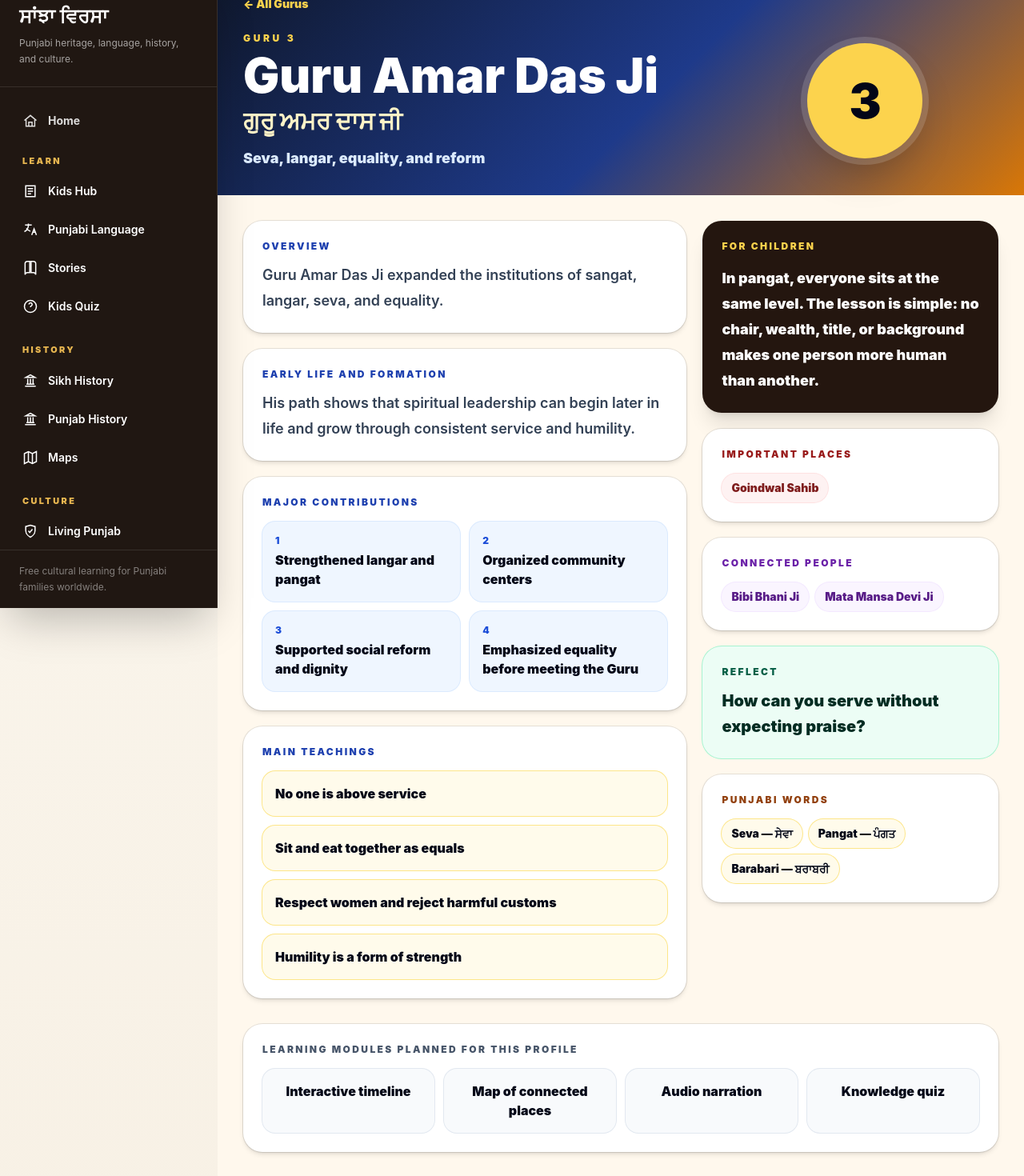
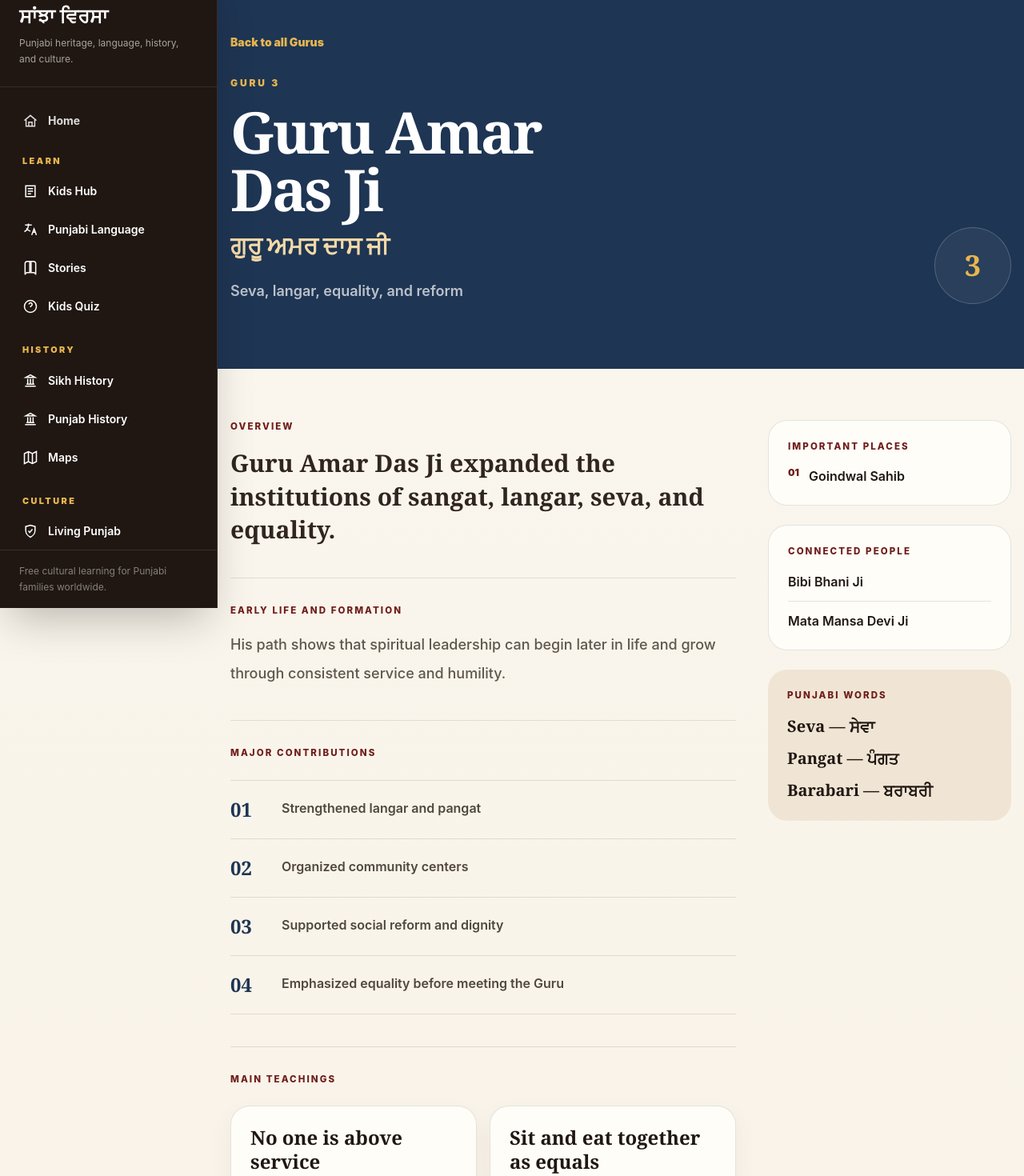
Before and after one commit to Gagan8atwal/sanjha-virsa, a Next.js app: page /heritage/gurus/guru-amar-das-ji in a window 1280 px wide. Shown: the part 40-1510 px from the top of the page at 80% size. Built offline with nearby package versions, Linux system fonts and the light colour scheme.

Commit message:
Redesign Guru profiles as respectful text-first chapters

```diff
--- a/components/GuruProfilePage.tsx
+++ b/components/GuruProfilePage.tsx
@@ -2,82 +2,101 @@ import type { GuruProfile } from '../lib/sikh-history';
 
 export default function GuruProfilePage({ guru }: { guru: GuruProfile }) {
   return (
-    <main className="min-h-screen bg-[#fff8ed] text-slate-950">
-      <section className="bg-[linear-gradient(135deg,#0f172a,#1e3a8a_55%,#d97706)] text-white">
-        <div className="mx-auto max-w-6xl px-5 py-8 md:px-8">
-          <a href="/heritage#gurus" className="text-sm font-black text-amber-300">← All Gurus</a>
-          <div className="mt-6 grid gap-6 lg:grid-cols-[1fr_0.35fr] lg:items-center">
+    <main className="sv-page">
+      <section className="border-b border-black/10 bg-[#1e3553] text-white">
+        <div className="sv-container py-14 md:py-20">
+          <a href="/heritage#gurus" className="text-sm font-black text-[#e7b650]">Back to all Gurus</a>
+          <div className="mt-8 grid gap-8 lg:grid-cols-[1fr_auto] lg:items-end">
             <div>
-              <p className="text-xs font-black uppercase tracking-[0.3em] text-amber-300">Guru {guru.number}</p>
-              <h1 className="mt-2 text-4xl font-black md:text-6xl">{guru.name}</h1>
-              <p className="mt-2 text-3xl font-black text-amber-100">{guru.punjabi}</p>
-              <p className="mt-4 text-lg font-black text-blue-100">{guru.subtitle}</p>
+              <p className="text-xs font-black uppercase tracking-[0.24em] text-[#e7b650]">Guru {guru.number}</p>
+              <h1 className="mt-4 max-w-[12ch] font-serif text-5xl font-bold leading-[0.97] tracking-[-0.04em] md:text-7xl">{guru.name}</h1>
+              <p className="mt-4 text-3xl font-black text-[#f3d9a8]">{guru.punjabi}</p>
+              <p className="mt-6 max-w-2xl text-lg font-semibold leading-8 text-white/70">{guru.subtitle}</p>
             </div>
-            <div className="flex h-36 w-36 items-center justify-center rounded-full bg-amber-300 text-6xl font-black text-slate-950 shadow-2xl ring-8 ring-white/15">{guru.number}</div>
+            <div className="flex h-24 w-24 items-center justify-center rounded-full border border-white/20 bg-white/5 font-serif text-4xl font-bold text-[#e7b650]">{guru.number}</div>
           </div>
         </div>
       </section>
 
-      <section className="mx-auto max-w-6xl px-5 py-8 md:px-8">
-        <div className="grid gap-5 lg:grid-cols-[1.2fr_0.8fr]">
-          <div className="space-y-5">
-            <article className="rounded-3xl bg-white p-6 shadow-md ring-1 ring-black/10">
-              <p className="text-xs font-black uppercase tracking-[0.2em] text-blue-800">Overview</p>
-              <p className="mt-3 text-lg font-semibold leading-8 text-slate-700">{guru.overview}</p>
+      <section className="sv-container py-12 md:py-16">
+        <div className="grid gap-10 lg:grid-cols-[1fr_19rem]">
+          <div className="space-y-10">
+            <article>
+              <p className="sv-kicker">Overview</p>
+              <p className="mt-4 max-w-3xl font-serif text-3xl font-bold leading-snug text-[#30251f]">{guru.overview}</p>
             </article>
 
-            <article className="rounded-3xl bg-white p-6 shadow-md ring-1 ring-black/10">
-              <p className="text-xs font-black uppercase tracking-[0.2em] text-blue-800">Early life and formation</p>
-              <p className="mt-3 text-lg font-semibold leading-8 text-slate-700">{guru.earlyLife}</p>
+            <article className="border-t border-black/10 pt-8">
+              <p className="sv-kicker">Early life and formation</p>
+              <p className="mt-4 max-w-3xl text-lg font-medium leading-9 text-[#5f564d]">{guru.earlyLife}</p>
             </article>
 
-            <article className="rounded-3xl bg-white p-6 shadow-md ring-1 ring-black/10">
-              <p className="text-xs font-black uppercase tracking-[0.2em] text-blue-800">Major contributions</p>
-              <div className="mt-4 grid gap-3 sm:grid-cols-2">
-                {guru.contributions.map((item, index) => <div key={item} className="rounded-2xl bg-blue-50 p-4 ring-1 ring-blue-100"><p className="text-xs font-black text-blue-700">{index + 1}</p><p className="mt-1 font-black leading-6">{item}</p></div>)}
+            <article className="border-t border-black/10 pt-8">
+              <p className="sv-kicker">Major contributions</p>
+              <div className="mt-6 divide-y divide-black/10 border-y border-black/10">
+                {guru.contributions.map((item, index) => (
+                  <div key={item} className="grid gap-4 py-5 sm:grid-cols-[3rem_1fr] sm:items-start">
+                    <span className="font-serif text-2xl font-bold text-[#1e3553]">{String(index + 1).padStart(2, '0')}</span>
+                    <p className="font-semibold leading-7 text-[#4f473f]">{item}</p>
+                  </div>
+                ))}
               </div>
             </article>
 
-            <article className="rounded-3xl bg-white p-6 shadow-md ring-1 ring-black/10">
-              <p className="text-xs font-black uppercase tracking-[0.2em] text-blue-800">Main teachings</p>
-              <div className="mt-4 grid gap-3">
-                {guru.teachings.map((item) => <div key={item} className="rounded-2xl bg-amber-50 p-4 font-black ring-1 ring-amber-200">{item}</div>)}
+            <article className="border-t border-black/10 pt-8">
+              <p className="sv-kicker">Main teachings</p>
+              <div className="mt-6 grid gap-4 md:grid-cols-2">
+                {guru.teachings.map((item) => (
+                  <div key={item} className="rounded-[1.5rem] border border-black/10 bg-[#fffdf8] p-6 shadow-[0_12px_30px_rgba(54,35,24,0.05)]">
+                    <p className="font-serif text-2xl font-bold leading-tight">{item}</p>
+                  </div>
+                ))}
+              </div>
+            </article>
+
+            <article className="rounded-[2rem] bg-[#201712] p-7 text-white md:p-9">
+              <p className="text-xs font-black uppercase tracking-[0.22em] text-[#e7b650]">For children</p>
+              <p className="mt-5 font-serif text-3xl font-bold leading-snug">{guru.childStory}</p>
+              <div className="mt-7 border-t border-white/10 pt-6">
+                <p className="text-xs font-black uppercase tracking-[0.18em] text-white/45">Reflect</p>
+                <p className="mt-3 text-lg font-semibold leading-8 text-white/80">{guru.reflection}</p>
               </div>
             </article>
           </div>
 
-          <aside className="space-y-5">
-            <article className="rounded-3xl bg-[#24160f] p-6 text-white shadow-xl">
-              <p className="text-xs font-black uppercase tracking-[0.2em] text-amber-300">For children</p>
-              <p className="mt-4 text-lg font-black leading-8">{guru.childStory}</p>
-            </article>
+          <aside className="space-y-6 lg:sticky lg:top-8 lg:self-start">
+            <section className="rounded-[1.5rem] border border-black/10 bg-[#fffdf8] p-6">
+              <p className="sv-kicker">Important places</p>
+              <div className="mt-4 space-y-3">
+                {guru.places.map((place, index) => <div key={place} className="flex gap-3 border-b border-black/10 pb-3 last:border-0 last:pb-0"><span className="text-xs font-black text-[#6f1d1b]">{String(index + 1).padStart(2, '0')}</span><span className="font-semibold">{place}</span></div>)}
+              </div>
+            </section>
 
-            <article className="rounded-3xl bg-white p-6 shadow-md ring-1 ring-black/10">
-              <p className="text-xs font-black uppercase tracking-[0.2em] text-red-800">Important places</p>
-              <div className="mt-4 flex flex-wrap gap-2">{guru.places.map((place) => <span key={place} className="rounded-full bg-red-50 px-3 py-2 text-sm font-black text-red-900 ring-1 ring-red-100">{place}</span>)}</div>
-            </article>
+            <section className="rounded-[1.5rem] border border-black/10 bg-[#fffdf8] p-6">
+              <p className="sv-kicker">Connected people</p>
+              <div className="mt-4 space-y-3">
+                {guru.people.map((person) => <p key={person} className="border-b border-black/10 pb-3 font-semibold last:border-0 last:pb-0">{person}</p>)}
+              </div>
+            </section>
 
-            <article className="rounded-3xl bg-white p-6 shadow-md ring-1 ring-black/10">
-              <p className="text-xs font-black uppercase tracking-[0.2em] text-purple-800">Connected people</p>
-              <div className="mt-4 flex flex-wrap gap-2">{guru.people.map((person) => <span key={person} className="rounded-full bg-purple-50 px-3 py-2 text-sm font-black text-purple-900 ring-1 ring-purple-100">{person}</span>)}</div>
-            </article>
-
-            <article className="rounded-3xl bg-emerald-50 p-6 ring-1 ring-emerald-200">
-              <p className="text-xs font-black uppercase tracking-[0.2em] text-emerald-800">Reflect</p>
-              <p className="mt-3 text-xl font-black leading-8 text-emerald-950">{guru.reflection}</p>
-            </article>
-
-            <article className="rounded-3xl bg-white p-6 shadow-md ring-1 ring-black/10">
-              <p className="text-xs font-black uppercase tracking-[0.2em] text-amber-800">Punjabi words</p>
-              <div className="mt-4 flex flex-wrap gap-2">{guru.words.map((word) => <span key={word} className="rounded-full bg-amber-50 px-3 py-2 text-sm font-black ring-1 ring-amber-200">{word}</span>)}</div>
-            </article>
+            <section className="rounded-[1.5rem] bg-[#f0e5d4] p-6">
+              <p className="sv-kicker">Punjabi words</p>
+              <div className="mt-4 space-y-3">
+                {guru.words.map((word) => <p key={word} className="font-serif text-xl font-bold">{word}</p>)}
+              </div>
+            </section>
           </aside>
         </div>
 
-        <section className="mt-8 rounded-3xl bg-white p-6 shadow-md ring-1 ring-black/10">
-          <p className="text-xs font-black uppercase tracking-[0.2em] text-slate-600">Learning modules planned for this profile</p>
-          <div className="mt-4 grid gap-3 sm:grid-cols-2 lg:grid-cols-4">
-            {['Interactive timeline', 'Map of connected places', 'Audio narration', 'Knowledge quiz'].map((item) => <div key={item} className="rounded-2xl bg-slate-50 p-4 text-center font-black ring-1 ring-slate-200">{item}</div>)}
+        <section className="mt-14 border-t border-black/10 pt-10">
+          <p className="sv-kicker">Learning modules</p>
+          <div className="mt-6 grid gap-4 sm:grid-cols-2 lg:grid-cols-4">
+            {['Interactive timeline', 'Map of connected places', 'Audio narration', 'Knowledge quiz'].map((item, index) => (
+              <div key={item} className="rounded-[1.5rem] border border-black/10 bg-[#fffdf8] p-5">
+                <span className="text-xs font-black text-[#6f1d1b]">{String(index + 1).padStart(2, '0')}</span>
+                <p className="mt-3 font-serif text-xl font-bold">{item}</p>
+              </div>
+            ))}
           </div>
         </section>
       </section>
```
